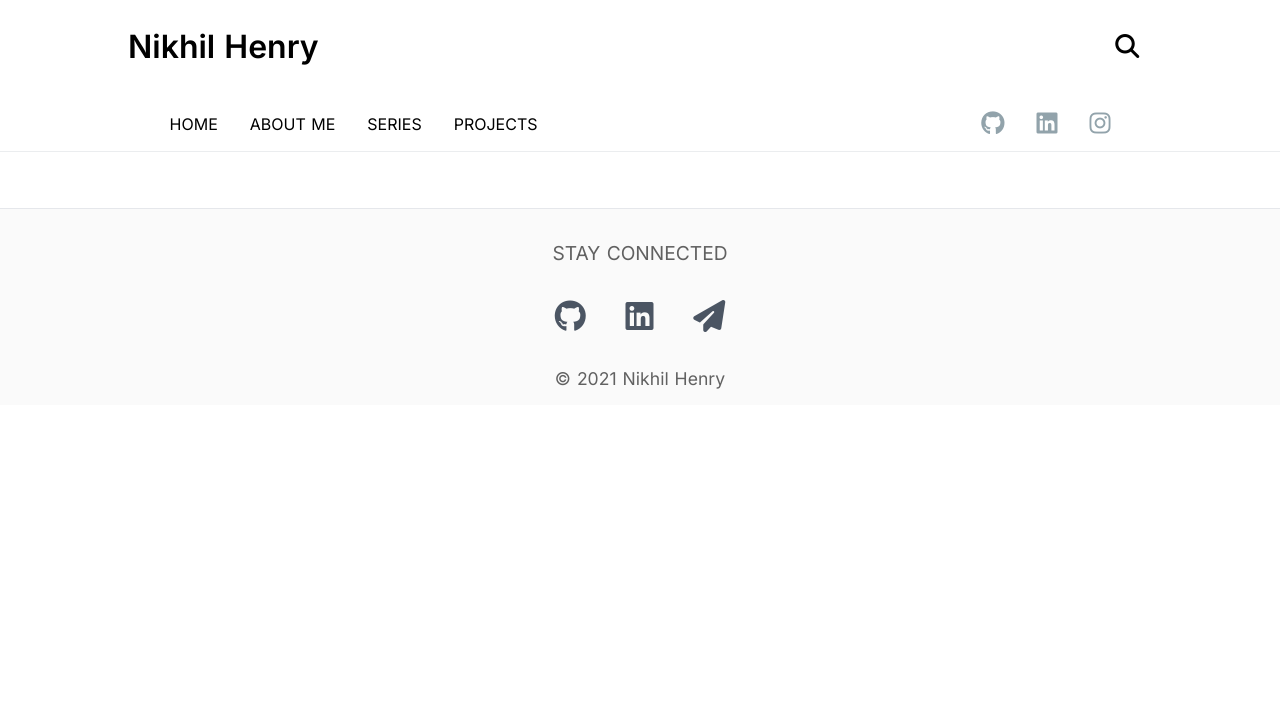
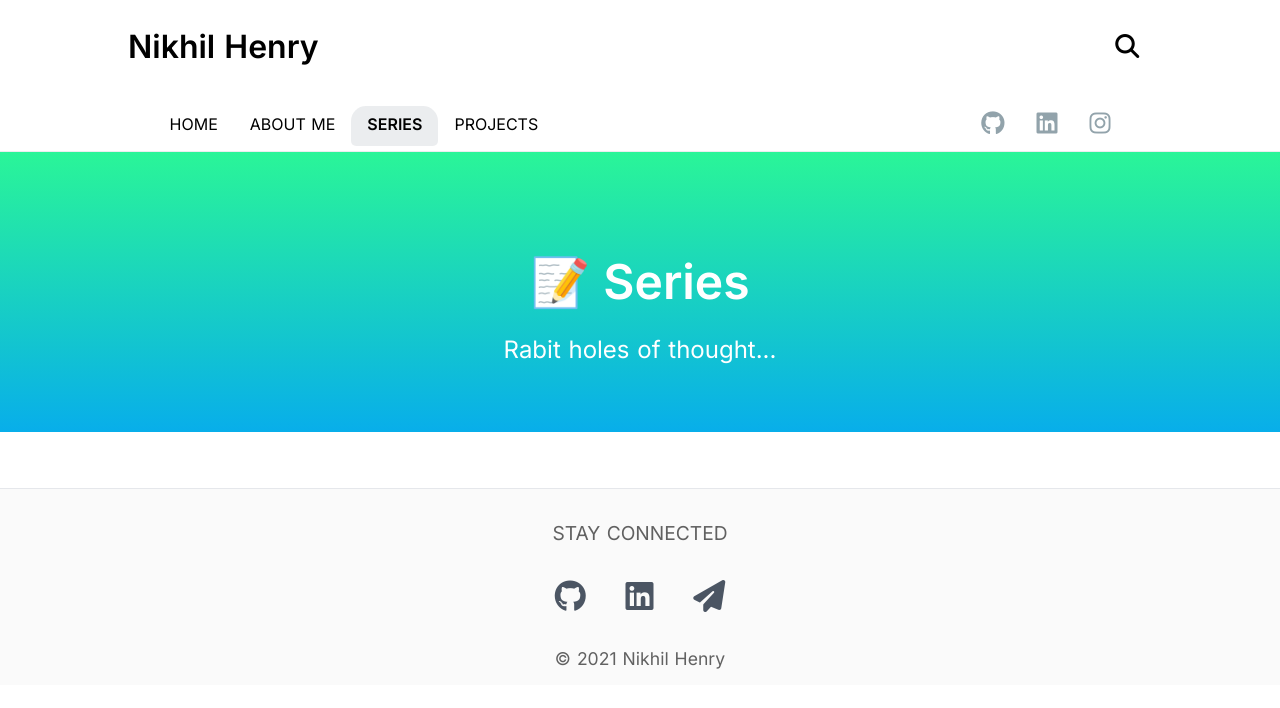
Before and after one commit to nikhilhenry/personal-site, a Nuxt app: page /series in a window 1280 px wide. Shown: the top 708 px of the page. Built offline with nearby package versions, Linux system fonts and the light colour scheme.

Commit message:
create hero section

```diff
--- /dev/null
+++ b/pages/series/index.vue
@@ -0,0 +1,40 @@
+<template>
+  <div class="series">
+    <div class="hero">
+      <div class="wrapper">
+        <h1 class="title">📝 Series</h1>
+        <p class="subtitle">Rabit holes of thought...</p>
+      </div>
+    </div>
+  </div>
+</template>
+
+<script>
+export default {}
+</script>
+
+<style lang="scss">
+.hero {
+  display: flex;
+  align-items: center;
+  justify-content: center;
+  // background-color: #8ec5fc;
+  // background-image: linear-gradient(62deg, #8ec5fc 0%, #e0c3fc 100%);
+  // background: linear-gradient(90deg, #00d2ff 0%, #3a47d5 100%);
+  background-color: #08aeea;
+  background-image: linear-gradient(0deg, #08aeea 0%, #2af598 100%);
+
+  color: white;
+  text-align: center;
+  padding-top: 2em;
+  height: 35vh;
+
+  .title {
+    margin-bottom: 0.5em;
+    font-size: 3rem;
+  }
+  .subtitle {
+    font-size: 1.5rem;
+  }
+}
+</style>
```
